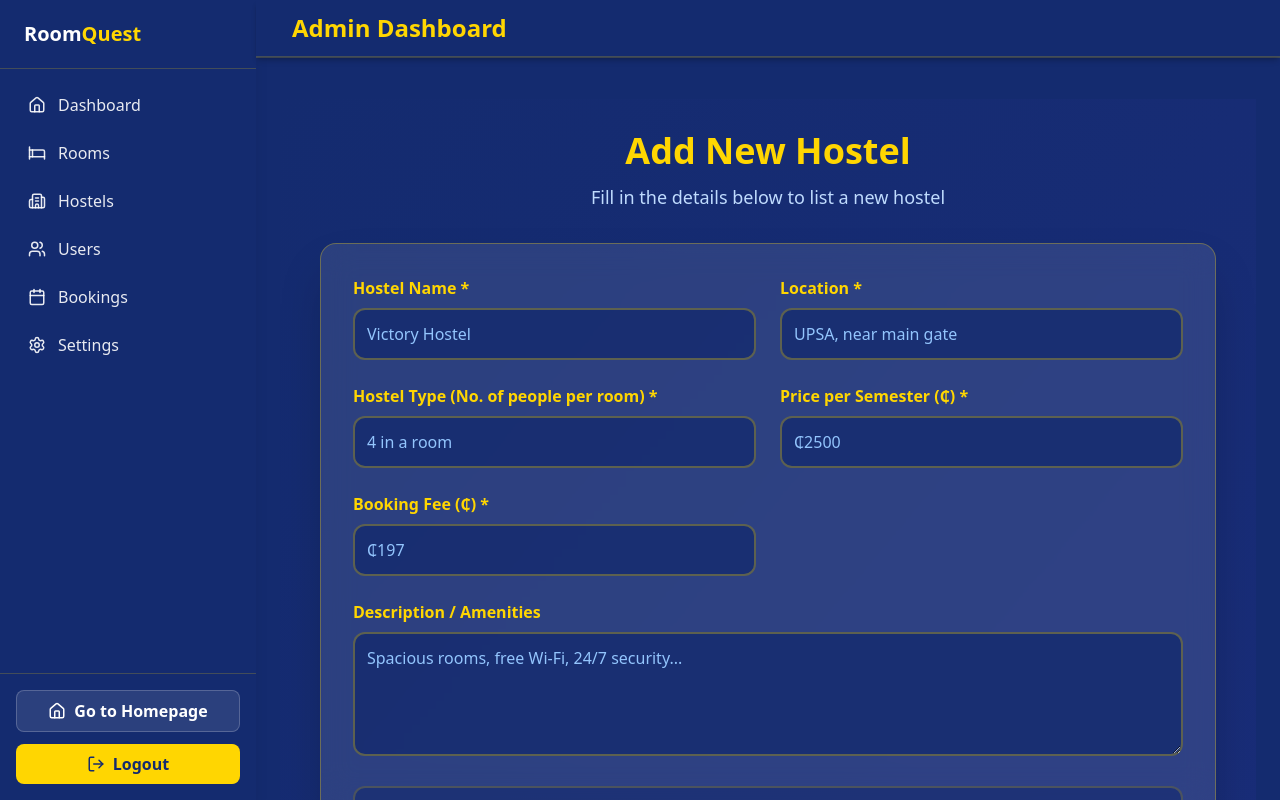
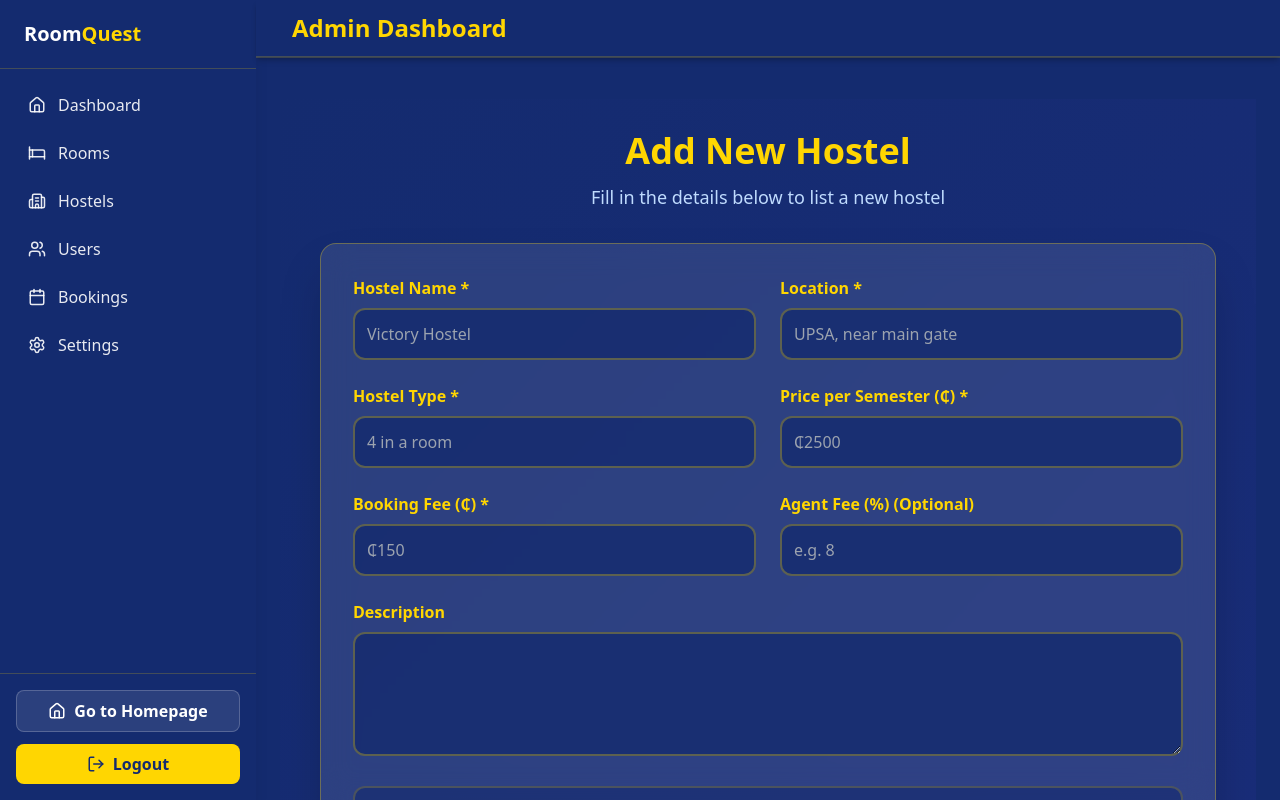
Before and after one commit to Emmanuel-Simpe-Osei/RoomQuest, a Next.js app: page /dashboard/admin/hostels/add in a window 1280 px wide. Built offline with nearby package versions, Linux system fonts and the light colour scheme; what @supabase/auth-helpers-nextjs would draw is missing.

Commit message:
fixed agent charge issue

```diff
--- a/app/dashboard/admin/hostels/add/page.jsx
+++ b/app/dashboard/admin/hostels/add/page.jsx
@@ -5,16 +5,14 @@ import { supabase } from "@/lib/supabaseClient";
 import { motion } from "framer-motion";
 import ImageUploader from "@/components/admin/ImageUploader";
 
-const NAVY = "#142B6F";
-const GOLD = "#FFD601";
-
 export default function AddHostelPage() {
   const [hostelData, setHostelData] = useState({
     title: "",
     location: "",
     hostel_type: "",
     price_per_semester: "",
-    booking_fee: "", // 🆕 added field
+    booking_fee: "",
+    agent_fee_percentage: "", // ✅ NEW FIELD
     description: "",
     availability: "Available",
     verified: false,
@@ -24,7 +22,6 @@ export default function AddHostelPage() {
   const [saving, setSaving] = useState(false);
   const [message, setMessage] = useState(null);
 
-  // ✅ Handle input changes
   const handleChange = (e) => {
     const { name, value, type, checked } = e.target;
     setHostelData({
@@ -33,15 +30,14 @@ export default function AddHostelPage() {
     });
   };
 
-  // ✅ Handle image uploads
   const handleImageUploadComplete = (uploadedImages) => {
     setImages(uploadedImages);
   };
 
-  // ✅ Submit handler
   const handleSubmit = async (e) => {
     e.preventDefault();
 
+    // ✅ Required validation
     if (
       !hostelData.title ||
       !hostelData.location ||
@@ -50,6 +46,16 @@ export default function AddHostelPage() {
       !hostelData.booking_fee
     ) {
       setMessage({ type: "error", text: "Please fill all required fields." });
+      return;
+    }
+
+    // ✅ If agent fee is entered but not numeric
+    if (
+      hostelData.agent_fee_percentage &&
+      (isNaN(hostelData.agent_fee_percentage) ||
+        hostelData.agent_fee_percentage < 0)
+    ) {
+      setMessage({ type: "error", text: "Agent Fee must be a valid number." });
       return;
     }
 
@@ -62,13 +68,16 @@ export default function AddHostelPage() {
     setMessage(null);
 
     try {
-      const { data, error } = await supabase.from("hostels").insert([
+      const { error } = await supabase.from("hostels").insert([
         {
           title: hostelData.title,
           location: hostelData.location,
           hostel_type: hostelData.hostel_type,
           price_per_semester: parseFloat(hostelData.price_per_semester),
-          booking_fee: parseFloat(hostelData.booking_fee), // 🆕 save booking fee
+          booking_fee: parseFloat(hostelData.booking_fee),
+          agent_fee_percentage: hostelData.agent_fee_percentage
+            ? parseInt(hostelData.agent_fee_percentage)
+            : null, // ✅ Save only if filled
           description: hostelData.description,
           availability: hostelData.availability,
           verified: hostelData.verified,
@@ -78,7 +87,6 @@ export default function AddHostelPage() {
       ]);
 
       if (error) {
-        console.error("Supabase error:", error);
         setMessage({
           type: "error",
           text: `❌ Failed to add hostel: ${error.message}`,
@@ -98,18 +106,18 @@ export default function AddHostelPage() {
           hostel_type: "",
           price_per_semester: "",
           booking_fee: "",
+          agent_fee_percentage: "",
           description: "",
           availability: "Available",
           verified: false,
         });
         setImages([]);
         setMessage(null);
-      }, 2500);
+      }, 2000);
     } catch (err) {
-      console.error("Unexpected error:", err);
       setMessage({
         type: "error",
-        text: "❌ Unexpected error occurred. Check console.",
+        text: "❌ Unexpected error occurred.",
       });
     } finally {
       setSaving(false);
@@ -135,106 +143,89 @@ export default function AddHostelPage() {
         <motion.div
           initial={{ opacity: 0, y: 20 }}
           animate={{ opacity: 1, y: 0 }}
-          transition={{ delay: 0.1 }}
           className="bg-white/10 backdrop-blur-lg rounded-2xl border border-[#FFD601]/30 p-6 sm:p-8 shadow-2xl"
         >
           <form onSubmit={handleSubmit} className="space-y-6">
+            {/* FORM FIELDS */}
             <div className="grid grid-cols-1 md:grid-cols-2 gap-6">
-              {/* Hostel Title */}
+              {[
+                {
+                  label: "Hostel Name *",
+                  name: "title",
+                  placeholder: "Victory Hostel",
+                },
+                {
+                  label: "Location *",
+                  name: "location",
+                  placeholder: "UPSA, near main gate",
+                },
+                {
+                  label: "Hostel Type *",
+                  name: "hostel_type",
+                  placeholder: "4 in a room",
+                },
+                {
+                  label: "Price per Semester (₵) *",
+                  type: "number",
+                  name: "price_per_semester",
+                  placeholder: "₵2500",
+                },
+                {
+                  label: "Booking Fee (₵) *",
+                  type: "number",
+                  name: "booking_fee",
+                  placeholder: "₵150",
+                },
+              ].map((item, i) => (
+                <div key={i}>
+                  <label className="block text-[#FFD601] font-semibold mb-2">
+                    {item.label}
+                  </label>
+                  <input
+                    type={item.type || "text"}
+                    name={item.name}
+                    value={hostelData[item.name]}
+                    onChange={handleChange}
+                    placeholder={item.placeholder}
+                    className="w-full p-3 rounded-xl bg-[#142B6F]/80 border-2 border-[#FFD601]/30 text-white"
+                  />
+                </div>
+              ))}
+
+              {/* ✅ Agent Fee */}
               <div>
                 <label className="block text-[#FFD601] font-semibold mb-2">
-                  Hostel Name *
-                </label>
-                <input
-                  type="text"
-                  name="title"
-                  value={hostelData.title}
-                  onChange={handleChange}
-                  placeholder="Victory Hostel"
-                  className="w-full p-3 rounded-xl bg-[#142B6F]/80 border-2 border-[#FFD601]/30 text-white placeholder-blue-300 focus:border-[#FFD601] focus:outline-none"
-                />
-              </div>
-
-              {/* Location */}
-              <div>
-                <label className="block text-[#FFD601] font-semibold mb-2">
-                  Location *
-                </label>
-                <input
-                  type="text"
-                  name="location"
-                  value={hostelData.location}
-                  onChange={handleChange}
-                  placeholder="UPSA, near main gate"
-                  className="w-full p-3 rounded-xl bg-[#142B6F]/80 border-2 border-[#FFD601]/30 text-white placeholder-blue-300 focus:border-[#FFD601] focus:outline-none"
-                />
-              </div>
-
-              {/* Hostel Type */}
-              <div>
-                <label className="block text-[#FFD601] font-semibold mb-2">
-                  Hostel Type (No. of people per room) *
-                </label>
-                <input
-                  type="text"
-                  name="hostel_type"
-                  value={hostelData.hostel_type}
-                  onChange={handleChange}
-                  placeholder="4 in a room"
-                  className="w-full p-3 rounded-xl bg-[#142B6F]/80 border-2 border-[#FFD601]/30 text-white placeholder-blue-300 focus:border-[#FFD601] focus:outline-none"
-                />
-              </div>
-
-              {/* Price per semester */}
-              <div>
-                <label className="block text-[#FFD601] font-semibold mb-2">
-                  Price per Semester (₵) *
+                  Agent Fee (%) (Optional)
                 </label>
                 <input
                   type="number"
-                  name="price_per_semester"
-                  value={hostelData.price_per_semester}
+                  name="agent_fee_percentage"
+                  value={hostelData.agent_fee_percentage}
                   onChange={handleChange}
-                  placeholder="₵2500"
-                  className="w-full p-3 rounded-xl bg-[#142B6F]/80 border-2 border-[#FFD601]/30 text-white placeholder-blue-300 focus:border-[#FFD601] focus:outline-none"
-                />
-              </div>
-
-              {/* 🆕 Booking Fee */}
-              <div>
-                <label className="block text-[#FFD601] font-semibold mb-2">
-                  Booking Fee (₵) *
-                </label>
-                <input
-                  type="number"
-                  name="booking_fee"
-                  value={hostelData.booking_fee}
-                  onChange={handleChange}
-                  placeholder="₵197"
-                  className="w-full p-3 rounded-xl bg-[#142B6F]/80 border-2 border-[#FFD601]/30 text-white placeholder-blue-300 focus:border-[#FFD601] focus:outline-none"
+                  placeholder="e.g. 8"
+                  className="w-full p-3 rounded-xl bg-[#142B6F]/80 border-2 border-[#FFD601]/30 text-white"
                 />
               </div>
             </div>
 
-            {/* Description */}
+            {/* DESCRIPTION */}
             <div>
               <label className="block text-[#FFD601] font-semibold mb-2">
-                Description / Amenities
+                Description
               </label>
               <textarea
                 name="description"
                 value={hostelData.description}
                 onChange={handleChange}
                 rows={4}
-                placeholder="Spacious rooms, free Wi-Fi, 24/7 security..."
-                className="w-full p-3 rounded-xl bg-[#142B6F]/80 border-2 border-[#FFD601]/30 text-white placeholder-blue-300 focus:border-[#FFD601] focus:outline-none resize-vertical"
+                className="w-full p-3 rounded-xl bg-[#142B6F]/80 border-2 border-[#FFD601]/30 text-white"
               />
             </div>
 
-            {/* Images */}
+            {/* IMAGES */}
             <div className="bg-[#142B6F]/60 rounded-xl p-6 border-2 border-[#FFD601]/20">
-              <div className="flex items-center justify-between mb-4">
-                <label className="block text-[#FFD601] font-semibold text-lg">
+              <div className="flex justify-between mb-4">
+                <label className="text-[#FFD601] font-semibold text-lg">
                   Hostel Images *
                 </label>
                 <span className="text-blue-200 text-sm">
@@ -247,72 +238,23 @@ export default function AddHostelPage() {
               />
             </div>
 
-            {/* Availability & Verified */}
-            <div className="grid grid-cols-1 md:grid-cols-2 gap-6">
-              <div>
-                <label className="block text-[#FFD601] font-semibold mb-2">
-                  Availability
-                </label>
-                <select
-                  name="availability"
-                  value={hostelData.availability}
-                  onChange={handleChange}
-                  className="w-full p-3 rounded-xl bg-[#142B6F]/80 border-2 border-[#FFD601]/30 text-white focus:border-[#FFD601]"
-                >
-                  <option value="Available">Available</option>
-                  <option value="Full">Full</option>
-                  <option value="Under Maintenance">Under Maintenance</option>
-                </select>
-              </div>
-
-              <div className="flex items-center justify-center md:justify-end">
-                <label className="flex items-center space-x-3 p-3 rounded-xl bg-[#142B6F]/80 border-2 border-[#FFD601]/30 cursor-pointer hover:border-[#FFD601]/50 transition-all">
-                  <div className="relative">
-                    <input
-                      type="checkbox"
-                      name="verified"
-                      checked={hostelData.verified}
-                      onChange={handleChange}
-                      className="sr-only"
-                    />
-                    <div
-                      className={`w-10 h-6 rounded-full transition-all duration-200 ${
-                        hostelData.verified ? "bg-[#FFD601]" : "bg-blue-400"
-                      }`}
-                    >
-                      <div
-                        className={`absolute top-1 w-4 h-4 rounded-full bg-white transition-all duration-200 ${
-                          hostelData.verified ? "left-5" : "left-1"
-                        }`}
-                      />
-                    </div>
-                  </div>
-                  <span className="text-[#FFD601] font-semibold">
-                    Verified Hostel
-                  </span>
-                </label>
-              </div>
-            </div>
-
-            {/* Submit */}
+            {/* SUBMIT */}
             <motion.button
               type="submit"
-              whileTap={{ scale: 0.95 }}
-              whileHover={{ scale: 1.02 }}
+              className="w-full py-4 bg-gradient-to-r from-[#FFD601] to-[#FFE769] text-[#142B6F] font-bold rounded-xl"
               disabled={saving}
-              className="w-full py-4 bg-gradient-to-r from-[#FFD601] to-[#FFE769] text-[#142B6F] font-bold rounded-xl hover:shadow-lg transition-all duration-200 disabled:opacity-50 disabled:cursor-not-allowed text-lg"
             >
               {saving ? "Adding Hostel..." : "Add Hostel to Listing"}
             </motion.button>
 
             {message && (
               <motion.div
-                initial={{ opacity: 0, y: 10 }}
-                animate={{ opacity: 1, y: 0 }}
+                initial={{ opacity: 0 }}
+                animate={{ opacity: 1 }}
                 className={`p-4 rounded-xl text-center font-semibold ${
                   message.type === "error"
-                    ? "bg-red-500/20 text-red-200 border border-red-500/30"
-                    : "bg-green-500/20 text-green-200 border border-green-500/30"
+                    ? "bg-red-500/20 text-red-200"
+                    : "bg-green-500/20 text-green-200"
                 }`}
               >
                 {message.text}
```
Also changed, not shown: components/public/HostelCard.jsx (+48 -26 lines).
